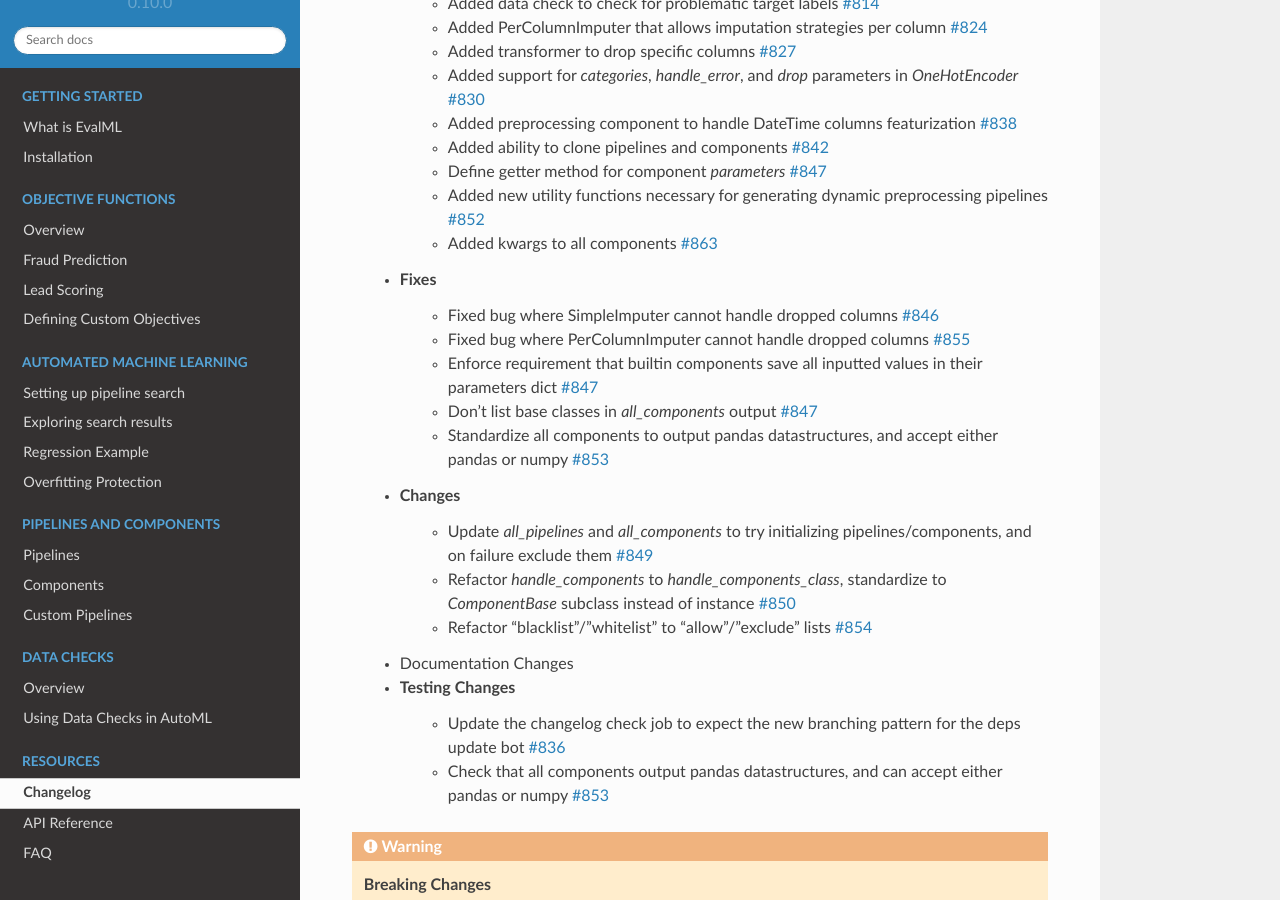
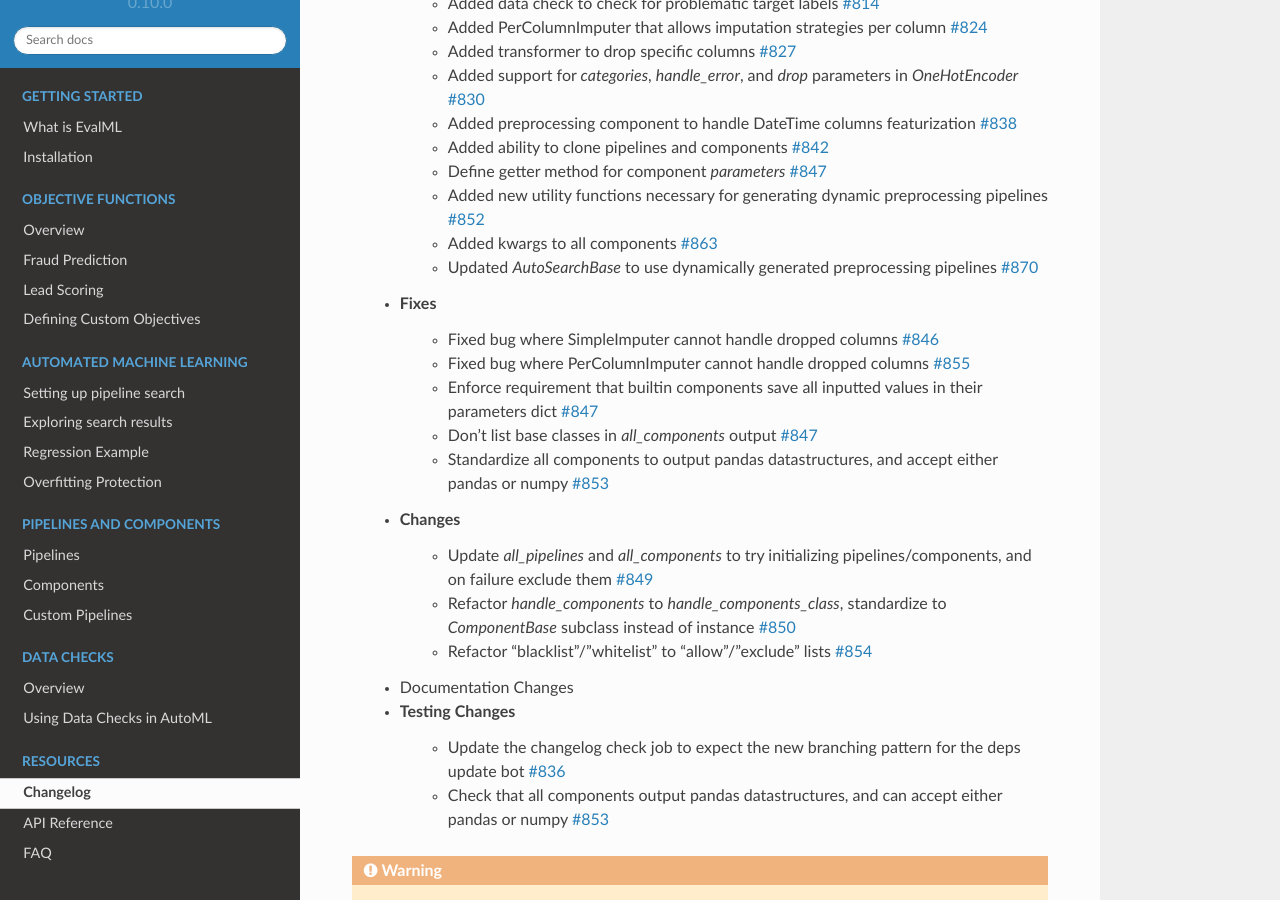
Before and after one commit to alteryx/evalml, a Sphinx documentation site: the page built from docs/source/changelog.rst, in a window 1280 px wide and 900 px high, scrolled down 307 px. Built offline with Sphinx 7.4.7 and the Read the Docs theme 2.0.0, drawn with Linux system fonts in a browser that asks for light colours; comment, search, counter and statistics services are not loaded.

Commit message:
changelog

```diff
--- a/docs/source/changelog.rst
+++ b/docs/source/changelog.rst
@@ -16,6 +16,7 @@
         * Define getter method for component `parameters` :pr:`847`
         * Added new utility functions necessary for generating dynamic preprocessing pipelines :pr:`852`
         * Added kwargs to all components :pr:`863`
+        * Updated `AutoSearchBase` to use dynamically generated preprocessing pipelines :pr:`870`
     * Fixes
         * Fixed bug where SimpleImputer cannot handle dropped columns :pr:`846`
         * Fixed bug where PerColumnImputer cannot handle dropped columns :pr:`855`
```
